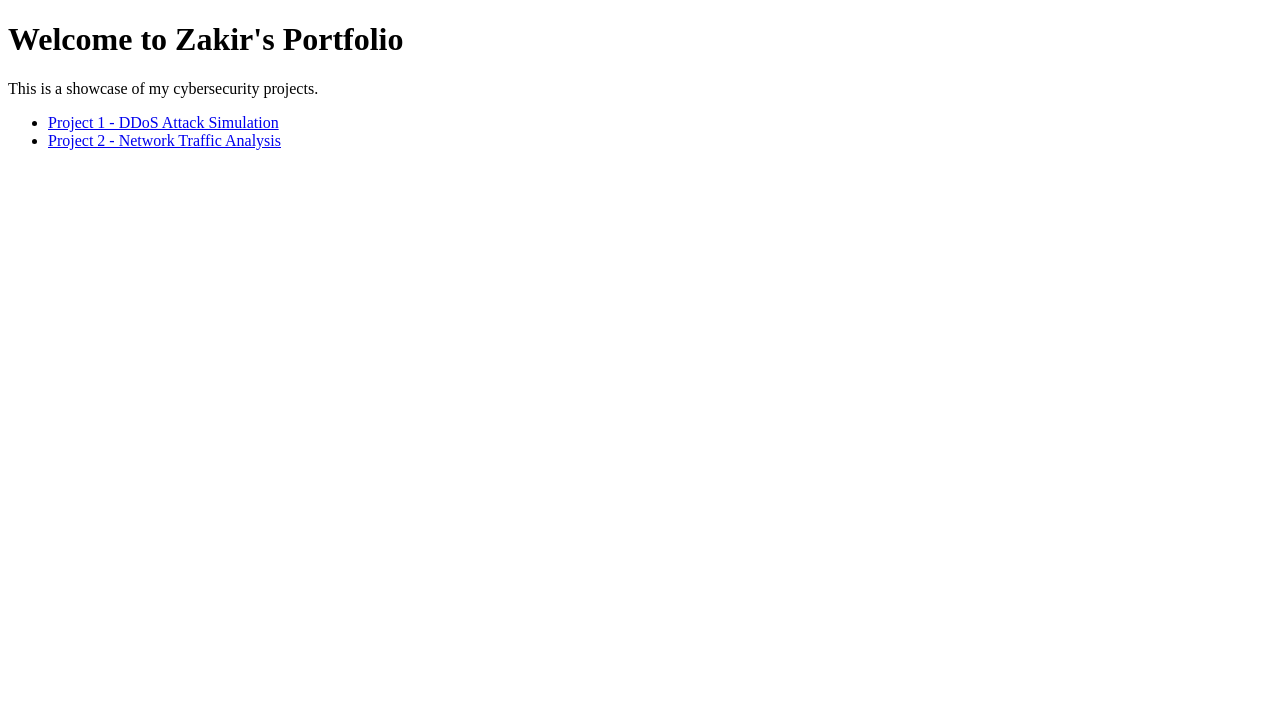
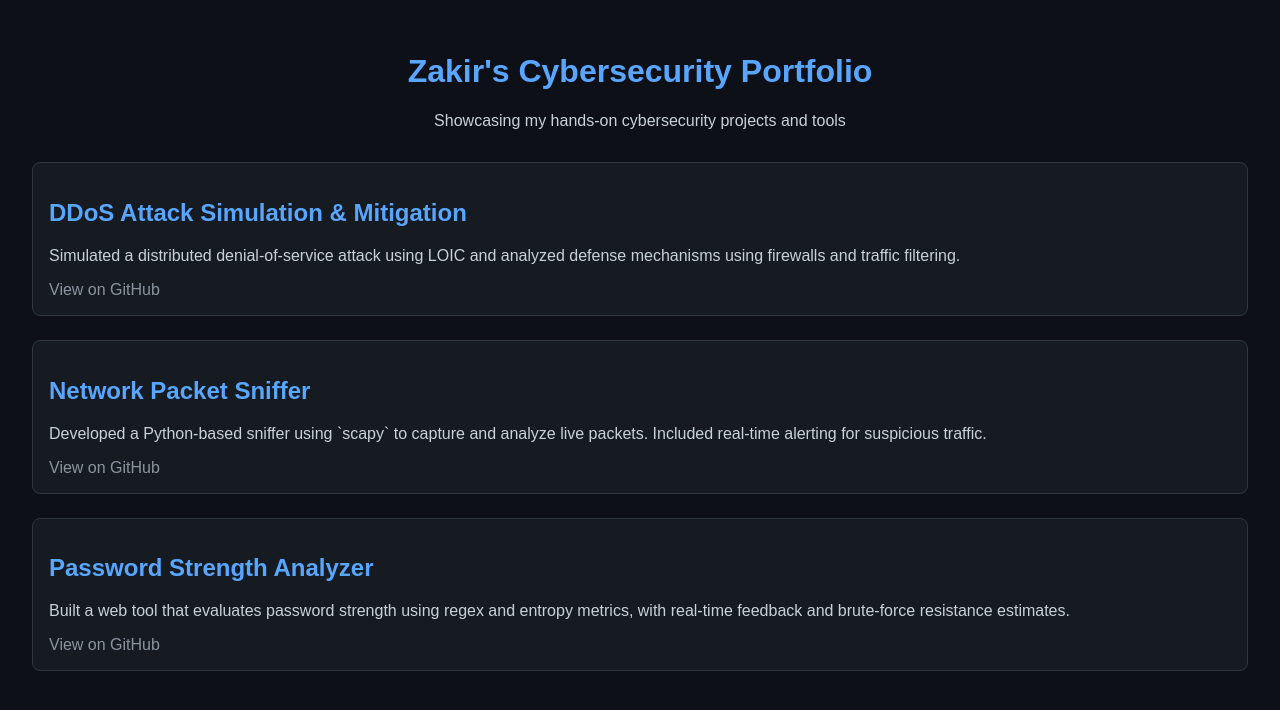
Before and after one commit to zakirsyed25/portfolio, a plain HTML site: page index.html in a window 1280 px wide. Drawn offline with Linux system fonts and the light colour scheme.

Commit message:
Update index.html

```diff
--- a/index.html
+++ b/index.html
@@ -1,14 +1,73 @@
 <!DOCTYPE html>
-<html>
+<html lang="en">
 <head>
+  <meta charset="UTF-8" />
+  <meta name="viewport" content="width=device-width, initial-scale=1.0" />
   <title>Zakir's Cybersecurity Portfolio</title>
+  <style>
+    body {
+      font-family: Arial, sans-serif;
+      background-color: #0d1117;
+      color: #c9d1d9;
+      margin: 0;
+      padding: 2rem;
+    }
+    header {
+      text-align: center;
+      margin-bottom: 2rem;
+    }
+    h1 {
+      color: #58a6ff;
+    }
+    .project {
+      background-color: #161b22;
+      border: 1px solid #30363d;
+      padding: 1rem;
+      margin-bottom: 1.5rem;
+      border-radius: 8px;
+    }
+    .project h2 {
+      color: #58a6ff;
+    }
+    a {
+      color: #8b949e;
+      text-decoration: none;
+    }
+    a:hover {
+      text-decoration: underline;
+    }
+  </style>
 </head>
 <body>
-  <h1>Welcome to Zakir's Portfolio</h1>
-  <p>This is a showcase of my cybersecurity projects.</p>
-  <ul>
-    <li><a href="https://github.com/your-username/project-name">Project 1 - DDoS Attack Simulation</a></li>
-    <li><a href="https://github.com/your-username/project-name">Project 2 - Network Traffic Analysis</a></li>
-  </ul>
+
+  <header>
+    <h1>Zakir's Cybersecurity Portfolio</h1>
+    <p>Showcasing my hands-on cybersecurity projects and tools</p>
+  </header>
+
+  <section class="project">
+    <h2>DDoS Attack Simulation & Mitigation</h2>
+    <p>
+      Simulated a distributed denial-of-service attack using LOIC and analyzed defense mechanisms using firewalls and traffic filtering.
+    </p>
+    <a href="https://github.com/your-username/ddos-simulation">View on GitHub</a>
+  </section>
+
+  <section class="project">
+    <h2>Network Packet Sniffer</h2>
+    <p>
+      Developed a Python-based sniffer using `scapy` to capture and analyze live packets. Included real-time alerting for suspicious traffic.
+    </p>
+    <a href="https://github.com/your-username/packet-sniffer">View on GitHub</a>
+  </section>
+
+  <section class="project">
+    <h2>Password Strength Analyzer</h2>
+    <p>
+      Built a web tool that evaluates password strength using regex and entropy metrics, with real-time feedback and brute-force resistance estimates.
+    </p>
+    <a href="https://github.com/your-username/password-analyzer">View on GitHub</a>
+  </section>
+
 </body>
 </html>
```
